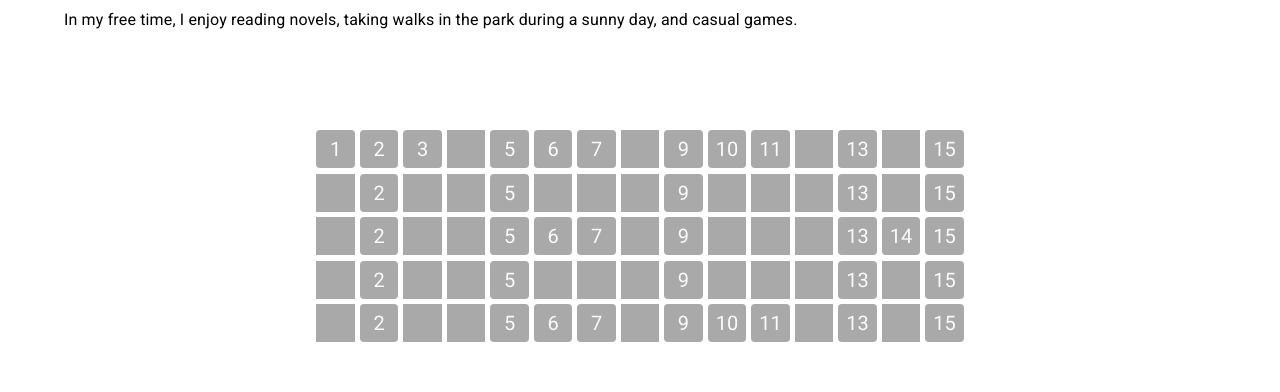
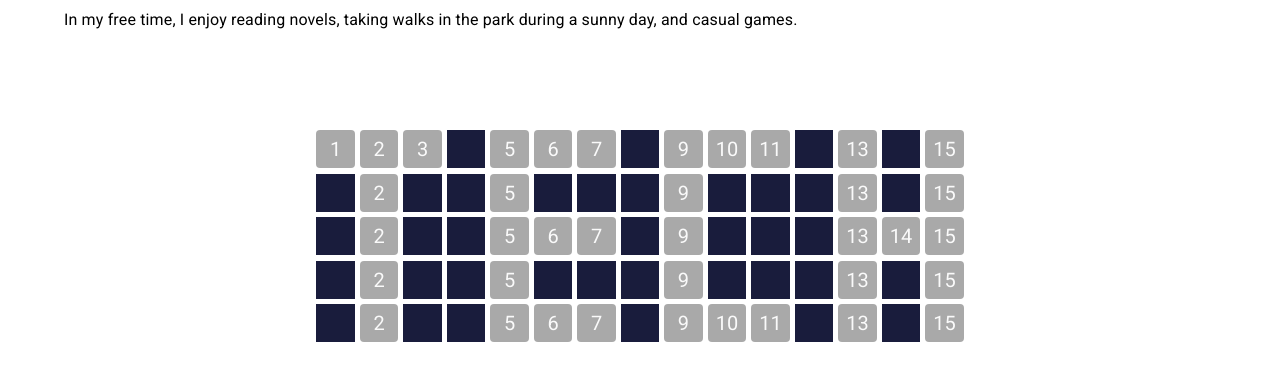
Before and after one commit to catmemberMona/portfolio, a React (Create React App) app: page / in a window 1280 px wide. Shown: the part 1680-2072 px from the top of the page. Built offline with nearby package versions, Linux system fonts and the light colour scheme.

Commit message:
changed space bgcolor to blue shade removed unused import

```diff
--- a/src/Components/Projects.js
+++ b/src/Components/Projects.js
@@ -1,6 +1,5 @@
 import React from 'react';
 import {
-  Divider,
   Container,
   Typography,
   Paper
--- a/src/Components/Tech.js
+++ b/src/Components/Tech.js
@@ -130,7 +130,7 @@ let styles = {
     width: 'max(3vw, 20px)',
     height: 'max(3vw, 20px)',
     margin: '.2vw',
-    backgroundColor: 'darkgrey',
+    backgroundColor: 'rgba(0, 4, 39, 0.9)',
   },
 };
 
```
